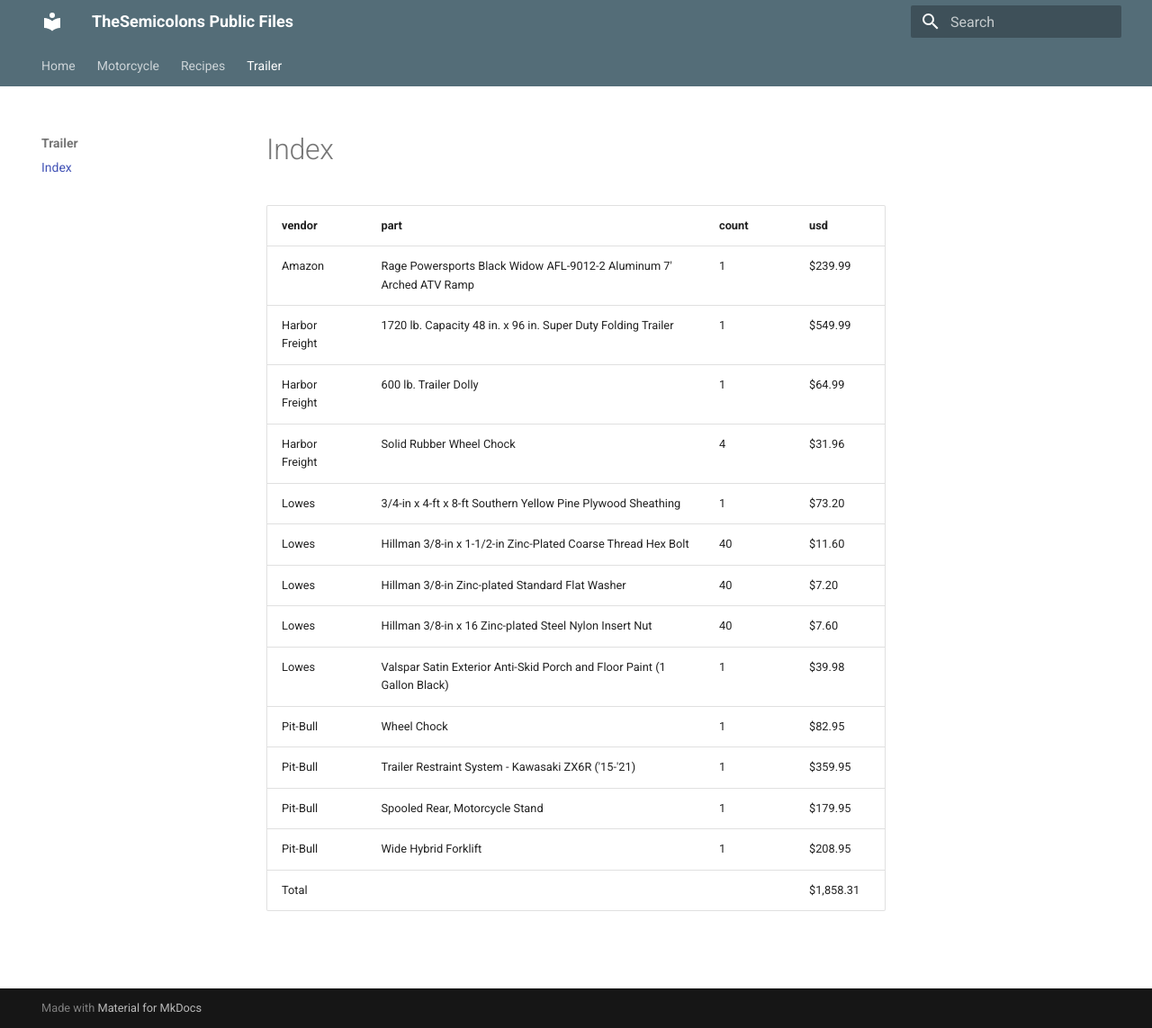
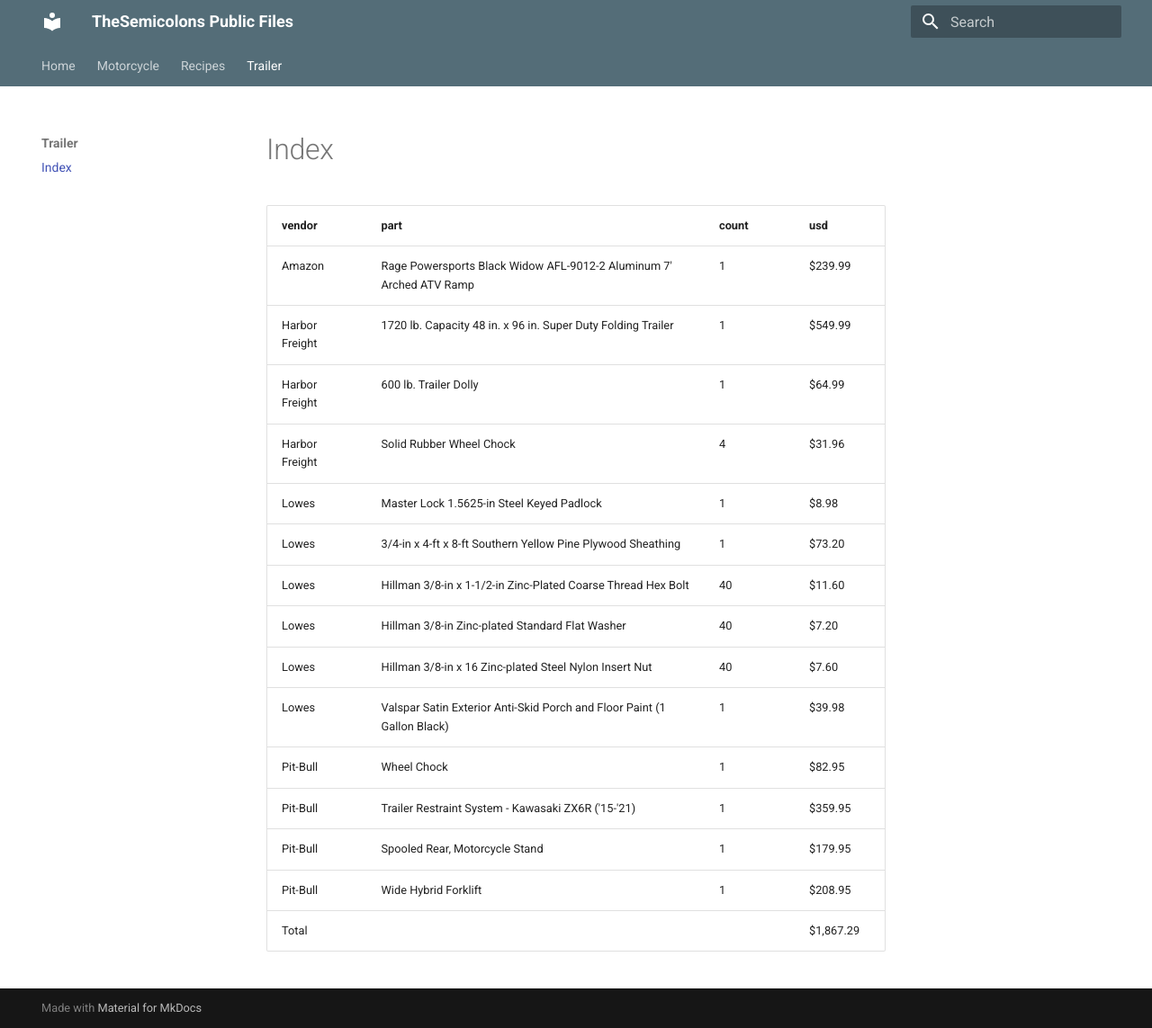
Before and after one commit to TheSemicolons/thesemicolons.dev, an MkDocs documentation site: the page built from docs/trailer/index.md, in a window 1280 px wide and 1143 px high. Shown: the whole window at 90% size. Built offline with MkDocs 1.6.1 and Material for MkDocs 9.7.7, drawn with Linux system fonts in a browser that asks for light colours.

Commit message:
Added item to trailer list.

```diff
--- a/docs/trailer/index.md
+++ b/docs/trailer/index.md
@@ -4,6 +4,7 @@ Amazon              | Rage Powersports Black Widow AFL-9012-2 Aluminum 7' Arched
 Harbor Freight      | 1720 lb. Capacity 48 in. x 96 in. Super Duty Folding Trailer            | 1     | $549.99    |
 Harbor Freight      | 600 lb. Trailer Dolly                                                   | 1     | $64.99     |
 Harbor Freight      | Solid Rubber Wheel Chock                                                | 4     | $31.96     |
+Lowes               | Master Lock 1.5625-in Steel Keyed Padlock                               | 1     | $8.98      |
 Lowes               | 3/4-in x 4-ft x 8-ft Southern Yellow Pine Plywood Sheathing             | 1     | $73.20     |
 Lowes               | Hillman 3/8-in x 1-1/2-in Zinc-Plated Coarse Thread Hex Bolt            | 40    | $11.60     |
 Lowes               | Hillman 3/8-in Zinc-plated Standard Flat Washer                         | 40    | $7.20      |
@@ -13,4 +14,4 @@ Pit-Bull            | Wheel Chock
 Pit-Bull            | Trailer Restraint System - Kawasaki ZX6R ('15-'21)                      | 1     | $359.95    |
 Pit-Bull            | Spooled Rear, Motorcycle Stand                                          | 1     | $179.95    |
 Pit-Bull            | Wide Hybrid Forklift                                                    | 1     | $208.95    |
-Total               |                                                                         |       | $1,858.31  |
+Total               |                                                                         |       | $1,867.29  |
```
